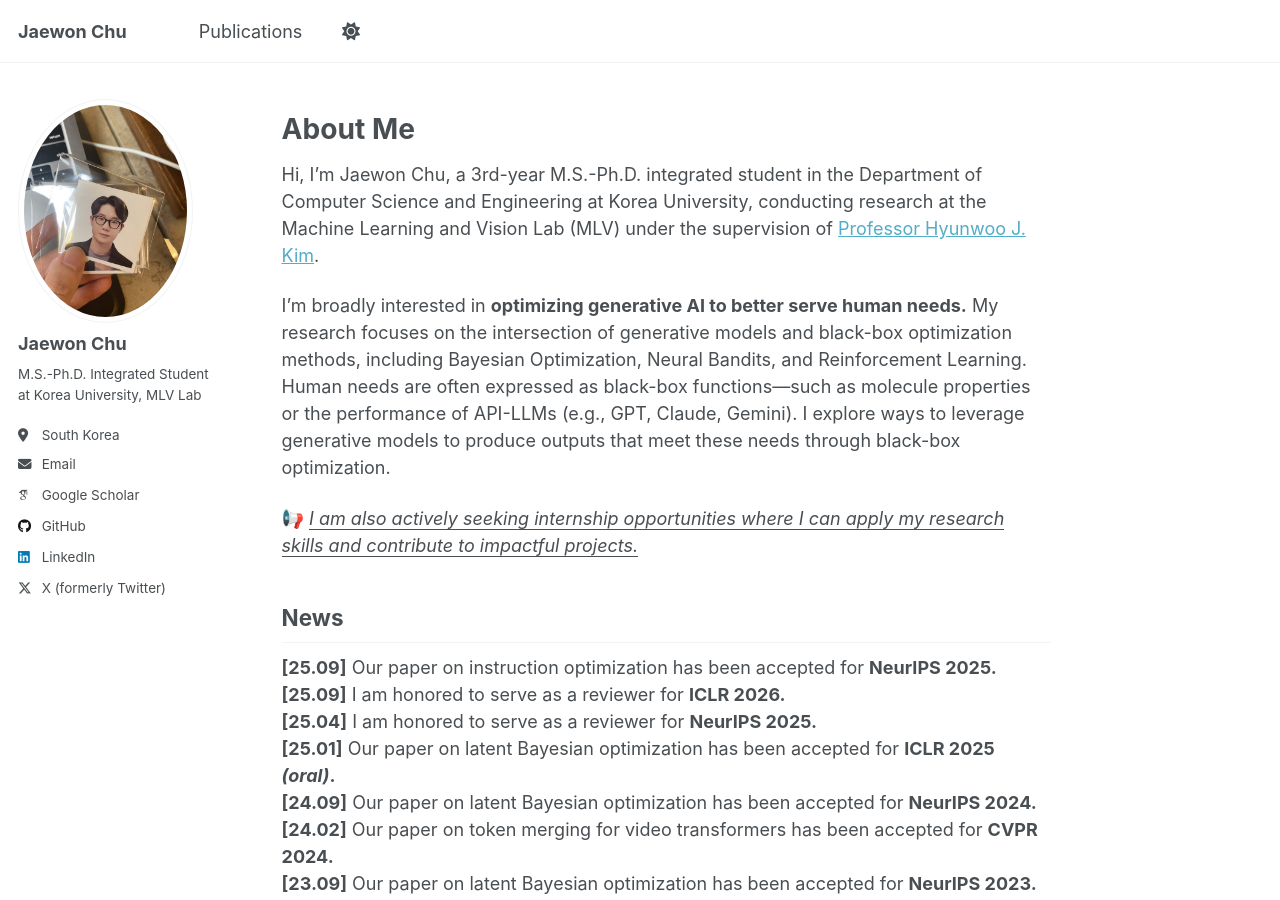
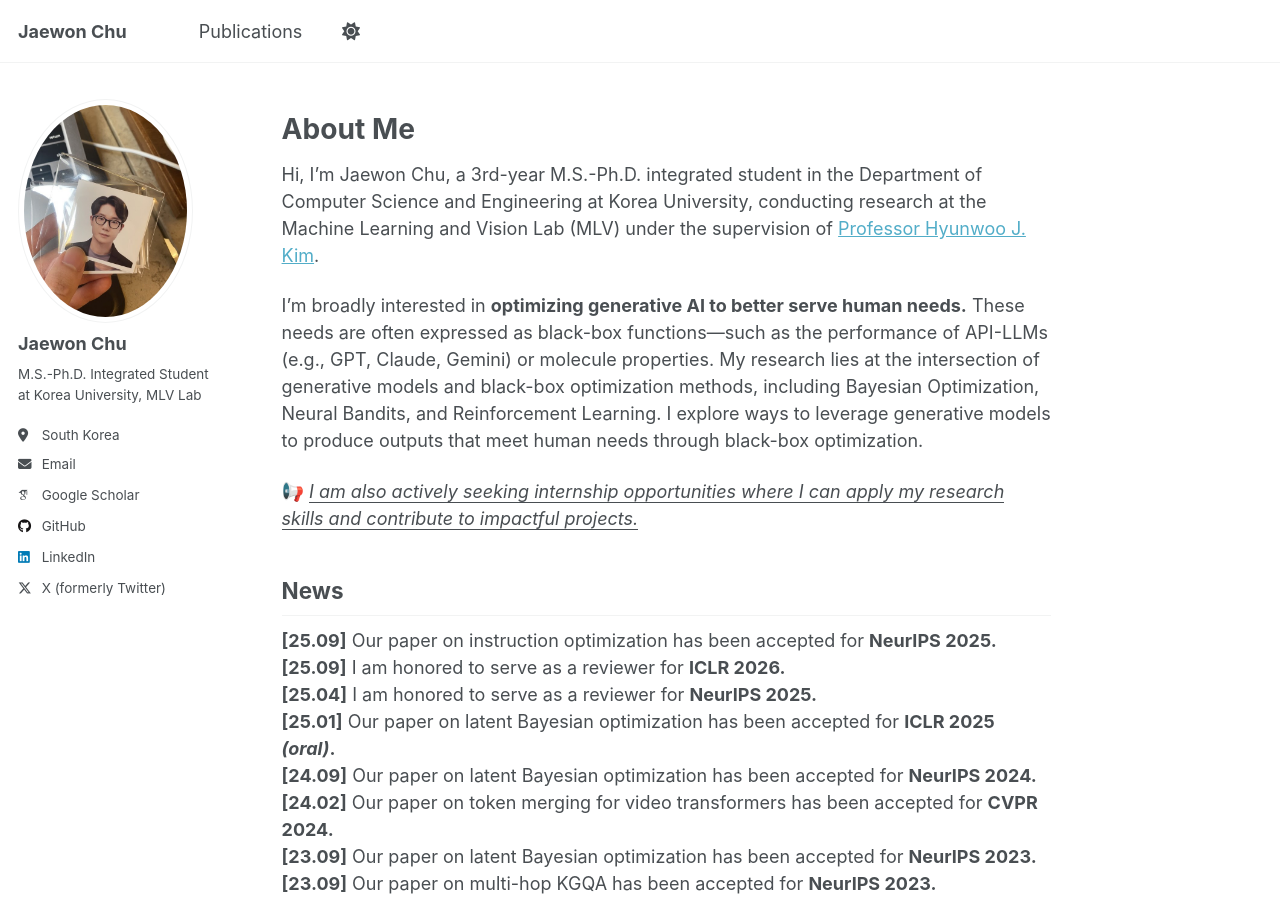
Before and after one commit to jaewonchu/jaewonchu.github.io, a Jekyll site: the page built from _pages/about.md, in a window 1280 px wide and 900 px high. Built offline with Jekyll 4.4.1, drawn with Linux system fonts in a browser that asks for light colours; some web fonts are replaced; a script that is not in the unit is left out.

Commit message:
Modification

```diff
--- a/_pages/about.md
+++ b/_pages/about.md
@@ -10,7 +10,7 @@ About Me
 ======
 Hi, I’m Jaewon Chu, a 3rd-year M.S.-Ph.D. integrated student in the Department of Computer Science and Engineering at Korea University, conducting research at the Machine Learning and Vision Lab (MLV) under the supervision of [Professor Hyunwoo J. Kim](https://www.hyunwoojkim.com/).
 
-I’m broadly interested in <strong>optimizing generative AI to better serve human needs.</strong> My research focuses on the intersection of generative models and black-box optimization methods, including Bayesian Optimization, Neural Bandits, and Reinforcement Learning. Human needs are often expressed as black-box functions—such as molecule properties or the performance of API-LLMs (e.g., GPT, Claude, Gemini). I explore ways to leverage generative models to produce outputs that meet these needs through black-box optimization.
+I’m broadly interested in <strong>optimizing generative AI to better serve human needs.</strong> These needs are often expressed as black-box functions—such as the performance of API-LLMs (e.g., GPT, Claude, Gemini) or molecule properties. My research lies at the intersection of generative models and black-box optimization methods, including Bayesian Optimization, Neural Bandits, and Reinforcement Learning. I explore ways to leverage generative models to produce outputs that meet human needs through black-box optimization.
 
 📢 _<u>I am also actively seeking internship opportunities where I can apply my research skills and contribute to impactful projects.</u>_
 
```
